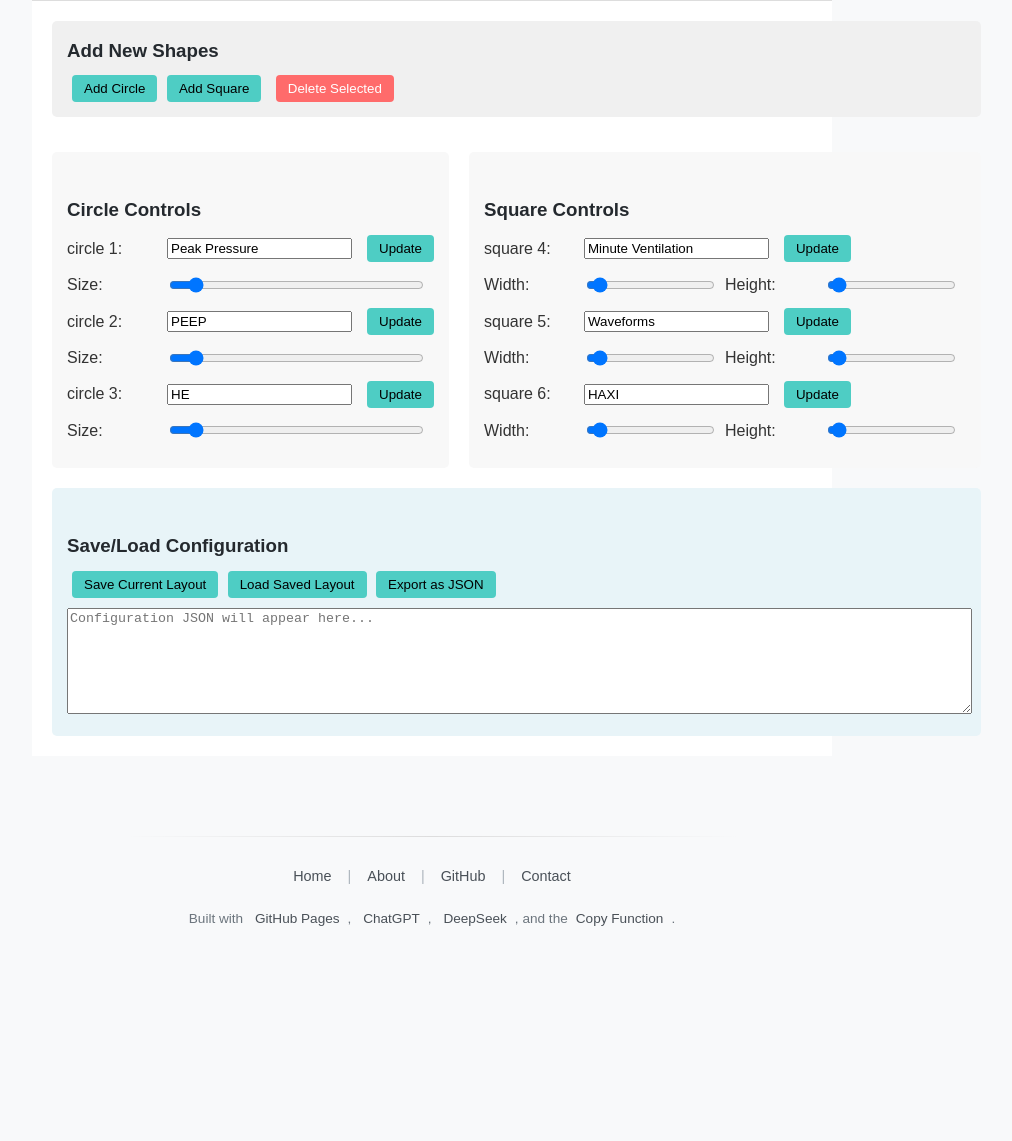
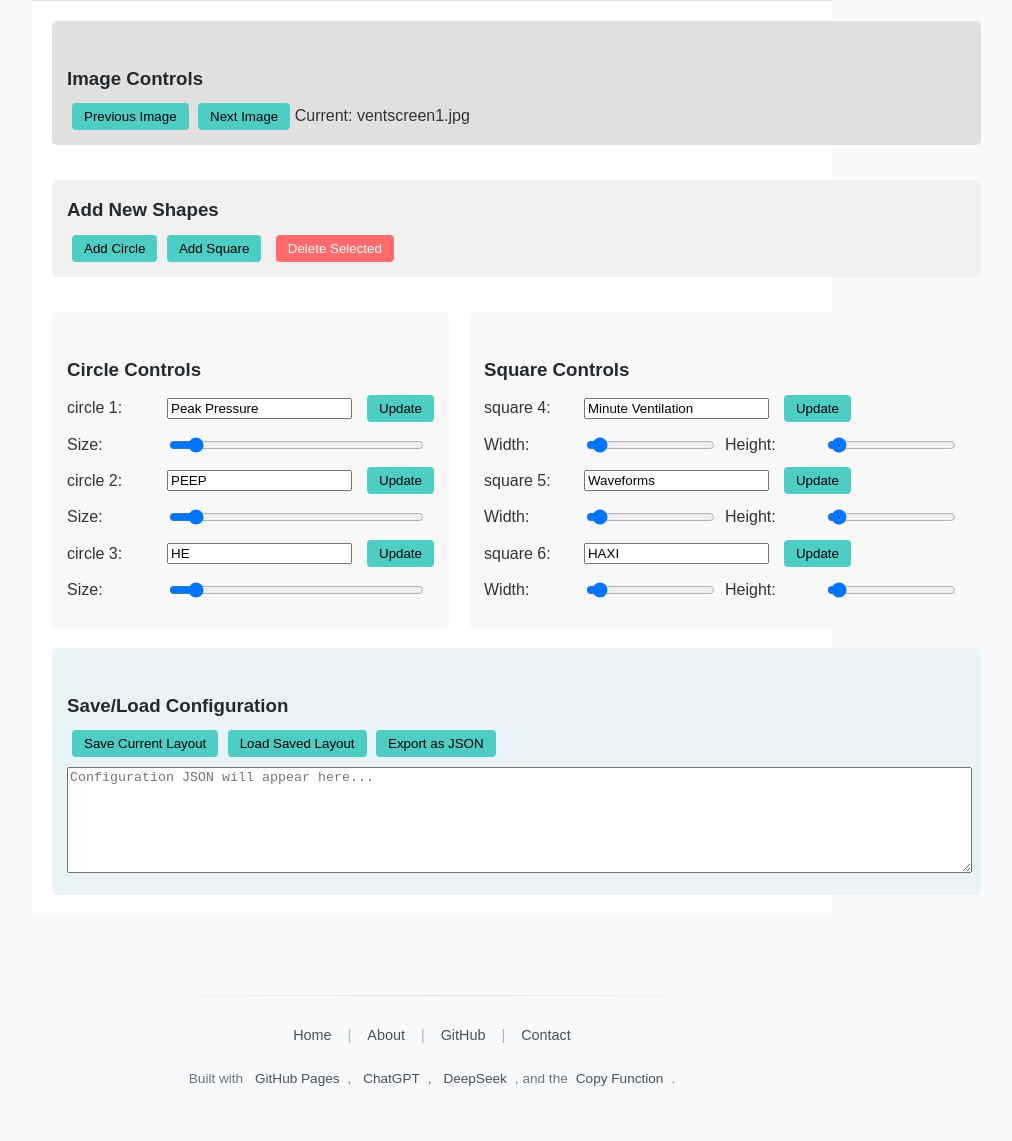
Before and after one commit to ZBZFirst/info, a Jekyll site: the page built from graphics/graphics2.md, in a window 1280 px wide. Shown: the part 785-1926 px from the top of the page, without its empty margins (208-1220 px from the left). Built offline with Jekyll 4.4.1, drawn with Linux system fonts in a browser that asks for light colours; before the commit the page ends 1767 px from its top, so only the background shows below that; some of the changed lines change nothing that is shown.

Commit message:
Update graphics2.md

```diff
--- a/graphics/graphics2.md
+++ b/graphics/graphics2.md
@@ -9,7 +9,7 @@
         overflow: hidden;
         height: 60vh;
         position: relative;
-        background: url('ventscreen/image.png') no-repeat center center;
+        background: url('ventscreen1.jpg') no-repeat center center;
         background-size: contain;
         background-color: #f0f0f0;
         cursor: grab;
@@ -123,6 +123,14 @@
         color: white;
         margin-left: 10px;
     }
+
+    .image-controls {
+        grid-column: span 2;
+        padding: 15px;
+        background: #e0e0e0;
+        border-radius: 5px;
+        margin-bottom: 15px;
+    }
 </style>
 
 <div class="shape-container" id="shapeContainer">
@@ -130,6 +138,14 @@
 </div>
 
 <div class="controls-panel">
+    <!-- Image Controls -->
+    <div class="image-controls">
+        <h3>Image Controls</h3>
+        <button onclick="changeImage(-1)">Previous Image</button>
+        <button onclick="changeImage(1)">Next Image</button>
+        <span id="currentImageDisplay">Current: ventscreen1.jpg</span>
+    </div>
+
     <!-- Shape Actions -->
     <div class="shape-actions">
         <h3>Add New Shapes</h3>
@@ -168,6 +184,8 @@
     let shapes = [];
     let selectedShape = null;
     let nextId = 1;
+    let currentImageIndex = 1;
+    const totalImages = 10;
 
     document.addEventListener('DOMContentLoaded', () => {
         // Initialize with some default shapes if needed
@@ -178,6 +196,20 @@
         addShape('square', {label: "Waveforms", top: "250px", left: "200px", width: "50px", height: "30px"});
         addShape('square', {label: "HAXI", top: "250px", left: "350px", width: "50px", height: "30px"});
     });
+
+    // Change the background image
+    function changeImage(direction) {
+        currentImageIndex += direction;
+
+        // Wrap around if we go past the limits
+        if (currentImageIndex < 1) currentImageIndex = totalImages;
+        if (currentImageIndex > totalImages) currentImageIndex = 1;
+
+        const container = document.getElementById('shapeContainer');
+        container.style.backgroundImage = `url('ventscreen${currentImageIndex}.jpg')`;
+
+        document.getElementById('currentImageDisplay').textContent = `Current: ventscreen${currentImageIndex}.jpg`;
+    }
 
     // Add a new shape (circle or square)
     function addShape(type, config = {}) {
@@ -430,7 +462,8 @@
                 width: shape.element.style.width,
                 height: shape.element.style.height
             })),
-            nextId: nextId
+            nextId: nextId,
+            currentImageIndex: currentImageIndex
         };
 
         localStorage.setItem('ventilatorLabelerConfig', JSON.stringify(config));
@@ -472,6 +505,14 @@
 
         // Restore nextId to prevent ID collisions
         nextId = config.nextId || shapes.length + 1;
+
+        // Restore the image index if it exists
+        if (config.currentImageIndex) {
+            currentImageIndex = config.currentImageIndex;
+            const container = document.getElementById('shapeContainer');
+            container.style.backgroundImage = `url('ventscreen${currentImageIndex}.jpg')`;
+            document.getElementById('currentImageDisplay').textContent = `Current: ventscreen${currentImageIndex}.jpg`;
+        }
     }
 
     // Export configuration as JSON
@@ -482,7 +523,7 @@
         const imageHeight = containerRect.height;
 
         const config = {
-            image: 'image.png',
+            image: `ventscreen${currentImageIndex}.jpg`,
             imageDimensions: {
                 width: imageWidth,
                 height: imageHeight
```
